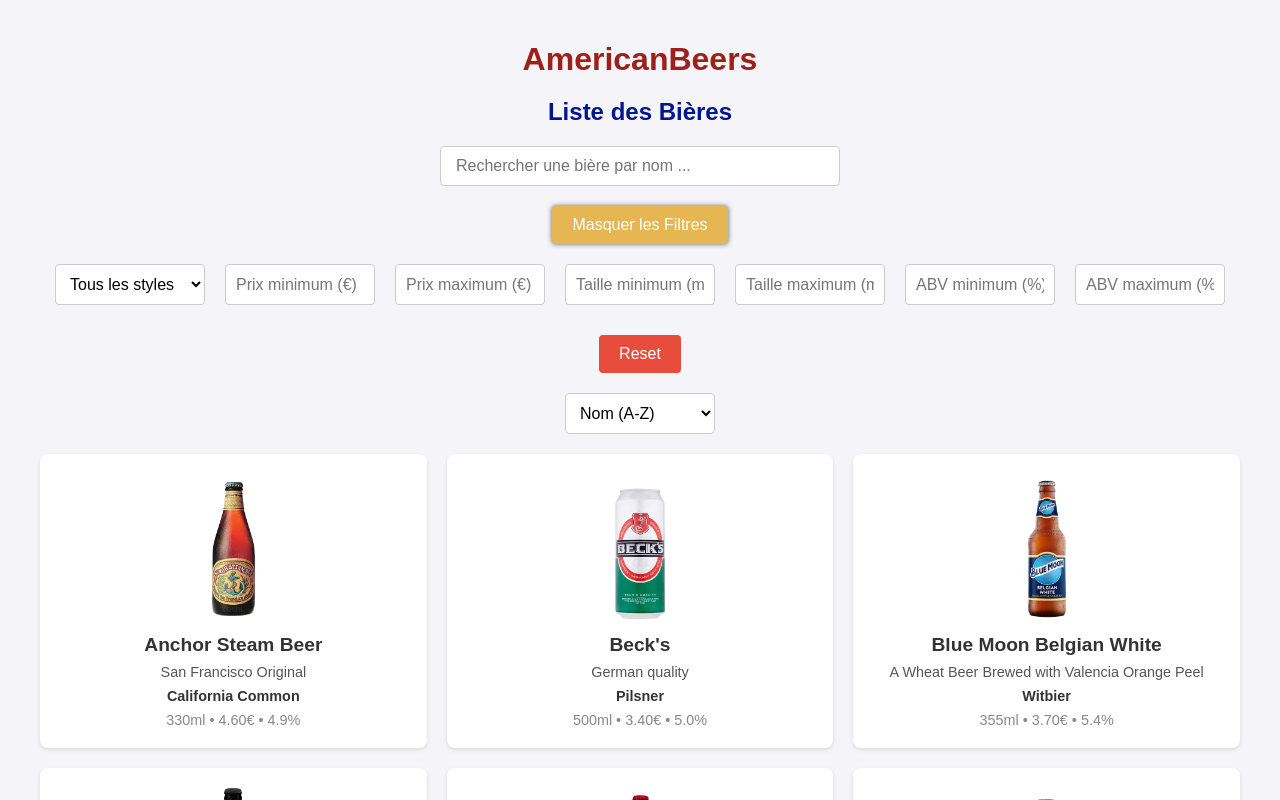
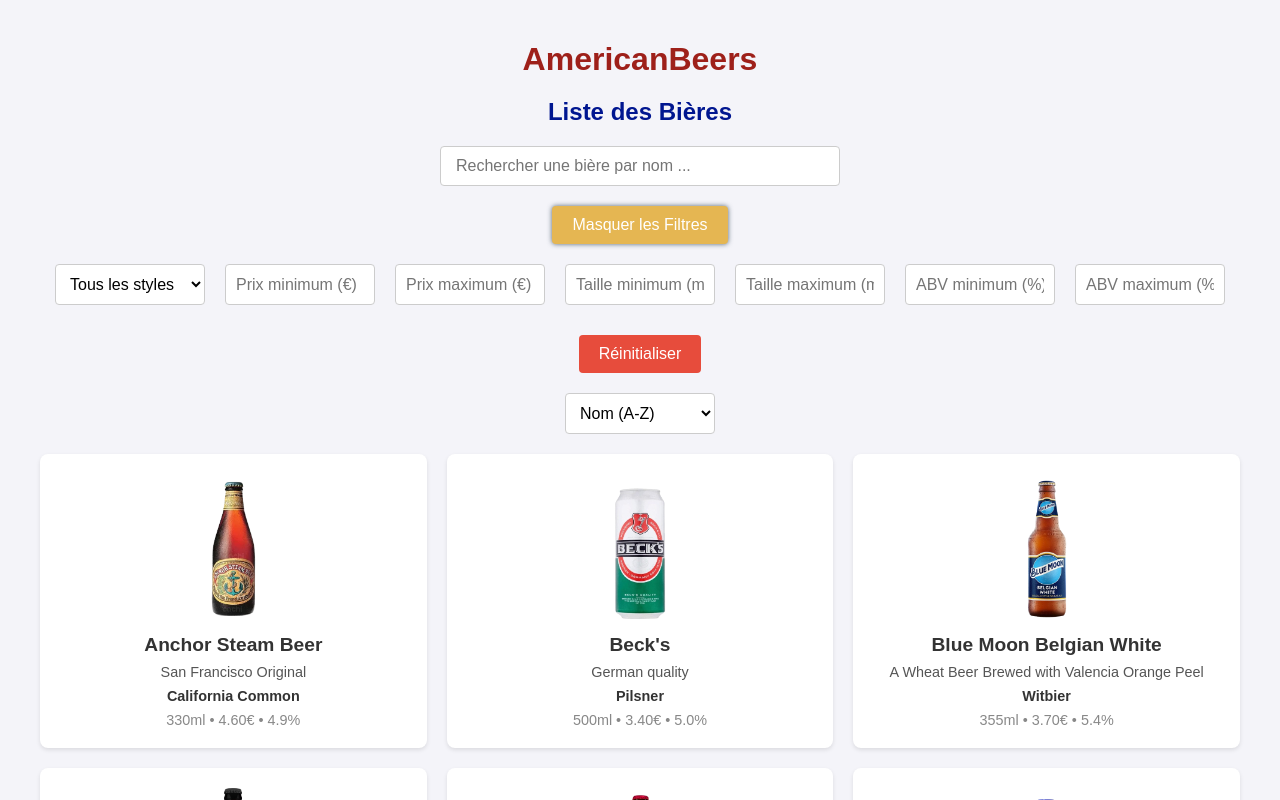
Before and after one commit to ArthurDelaporte/beer-mobile-pwa, a React (Create React App) app: page / in a window 1280 px wide. Both pictures are taken after a click on the button "Afficher les Filtres". Shown: the top 800 px of the page. Built offline with nearby package versions, Linux system fonts and the light colour scheme.

Commit message:
Correction Reset

```diff
--- a/src/components/BeerList.js
+++ b/src/components/BeerList.js
@@ -209,7 +209,7 @@
                             setMaxAbv('');
                         }}
                     >
-                        Reset
+                        Réinitialiser
                     </button>
                 </div>
             )}
```
